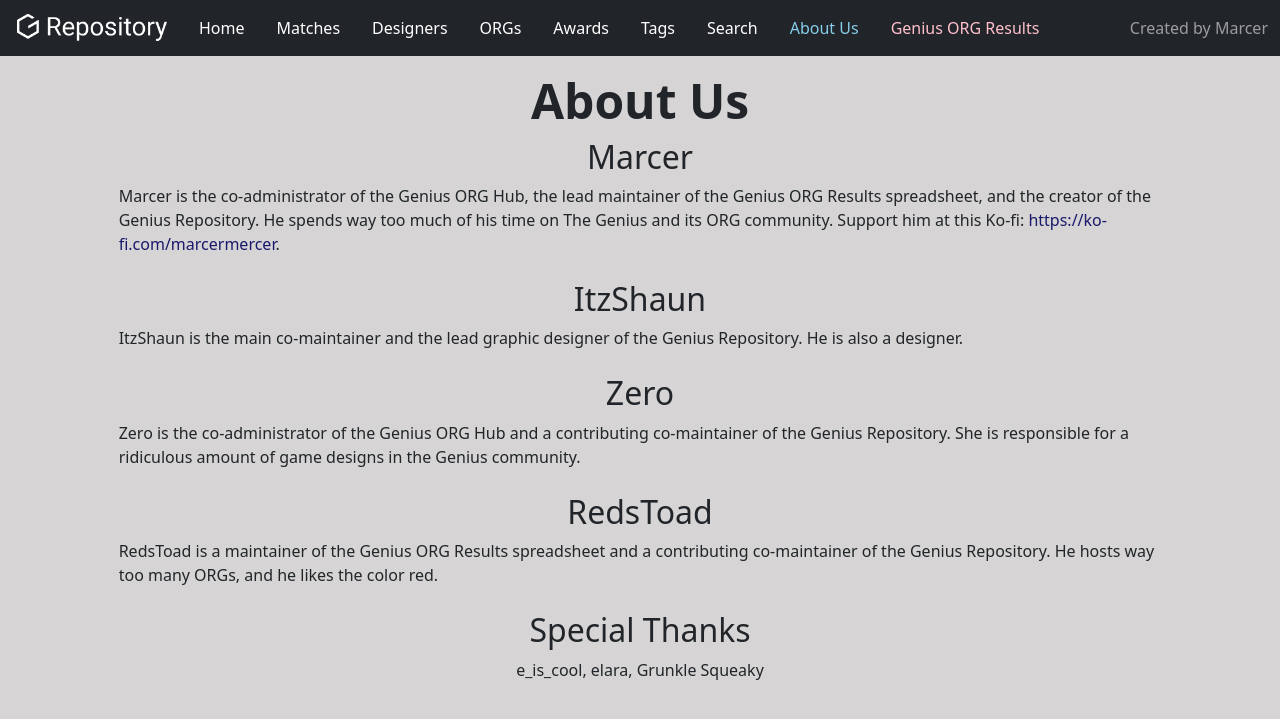
After one commit to MarcerCyoon/TheGeniusRepository, a Django app: page /repository/about_us/ in a window 1280 px wide. The commit adds this page. Shown: the top 719 px of the page. Run offline with Django 4.2, Linux system fonts and the light colour scheme; parts of the project's set-up code (start-up, migrations or seed data) failed here and were passed over; some libraries are stand-ins or nearby versions.

Commit message:
added about us page

```diff
--- /dev/null
+++ b/catalog/templates/about_us.html
@@ -0,0 +1,44 @@
+{% extends "base.html" %}
+
+{% block content %}
+	<h1 class="mt-3">About Us</h1>
+
+	<h2 style='text-align: center;'>Marcer</h2>
+
+	<p>
+		Marcer is the co-administrator of the Genius ORG Hub, the lead maintainer of the Genius ORG Results spreadsheet, and the creator of the Genius Repository.
+		He spends way too much of his time on The Genius and its ORG community. Support him at this Ko-fi: <a href="https://ko-fi.com/marcermercer">https://ko-fi.com/marcermercer</a>.
+	</p>
+
+	<br>
+
+	<h2 style='text-align: center;'>ItzShaun</h2>
+
+	<p>
+		ItzShaun is the main co-maintainer and the lead graphic designer of the Genius Repository. He is also a designer.
+	</p>
+
+	<br>
+
+	<h2 style='text-align: center;'>Zero</h2>
+
+	<p>
+		Zero is the co-administrator of the Genius ORG Hub and a contributing co-maintainer of the Genius Repository. She is responsible for a ridiculous
+		amount of game designs in the Genius community.
+	</p>
+
+	<br>
+
+	<h2 style='text-align: center;'>RedsToad</h2>
+
+	<p>
+		RedsToad is a maintainer of the Genius ORG Results spreadsheet and a contributing co-maintainer of the Genius Repository. He hosts way too many ORGs,
+		and he likes the color red.
+	</p>
+
+	<br>
+
+	<h2 style='text-align: center'>Special Thanks</h2>
+
+	<p style='text-align: center'> e_is_cool, elara, Grunkle Squeaky </p>
+{% endblock %}
--- a/catalog/templates/base.html
+++ b/catalog/templates/base.html
@@ -51,6 +51,10 @@
           </li>
 
           <li class="nav-item mr-md-3">
+            <a class="nav-link" href="{% url 'about-us' %}" style="color: skyblue;">About Us</a>
+          </li>
+
+          <li class="nav-item mr-md-3">
             <a class="nav-link" href="https://docs.google.com/spreadsheets/d/1vO1TkK4g0sq3mUrTGpGsukjN8ov_dJQUmP3x8Uukot0/edit?usp=sharing" style="color: pink;">Genius ORG Results</a>
           </li>
         </ul>
--- a/catalog/urls.py
+++ b/catalog/urls.py
@@ -3,6 +3,7 @@ from . import views
 
 urlpatterns = [
     path('', views.index, name='index'),
+	path('about_us/', views.about_us, name='about-us'),
     path('search/', views.SearchView.as_view(), name='search'),
     path('matches/', views.MatchListView.as_view(), name='matches'),
     path('designers/', views.DesignerListView.as_view(), name='designers'),
--- a/catalog/views.py
+++ b/catalog/views.py
@@ -53,6 +53,9 @@ def index(request):
     }
 
     return render(request, 'index.html', context=context)
+
+def about_us(request):
+    return render(request, 'about_us.html')
 
 class SearchView(generic.ListView):
     model = Match
```
